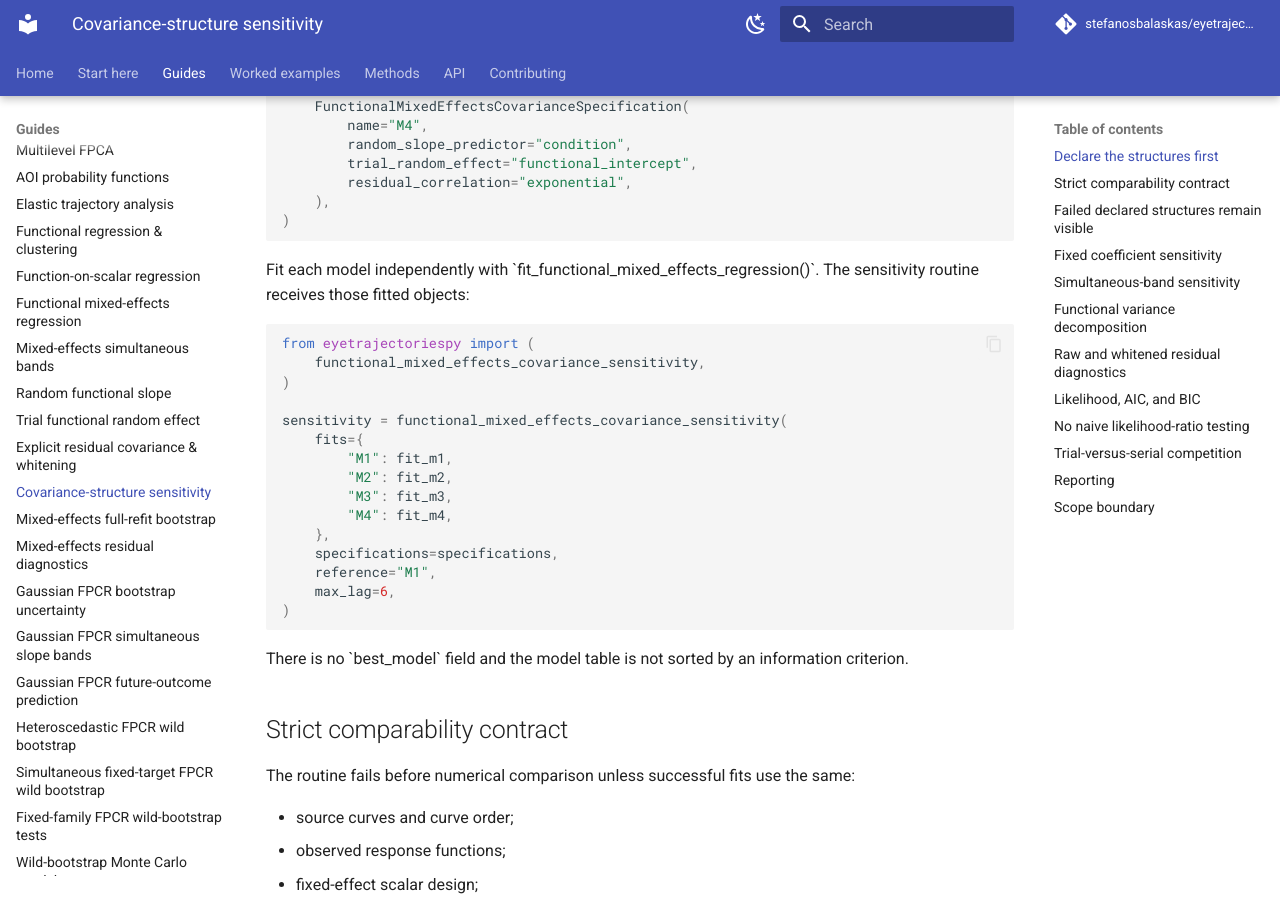
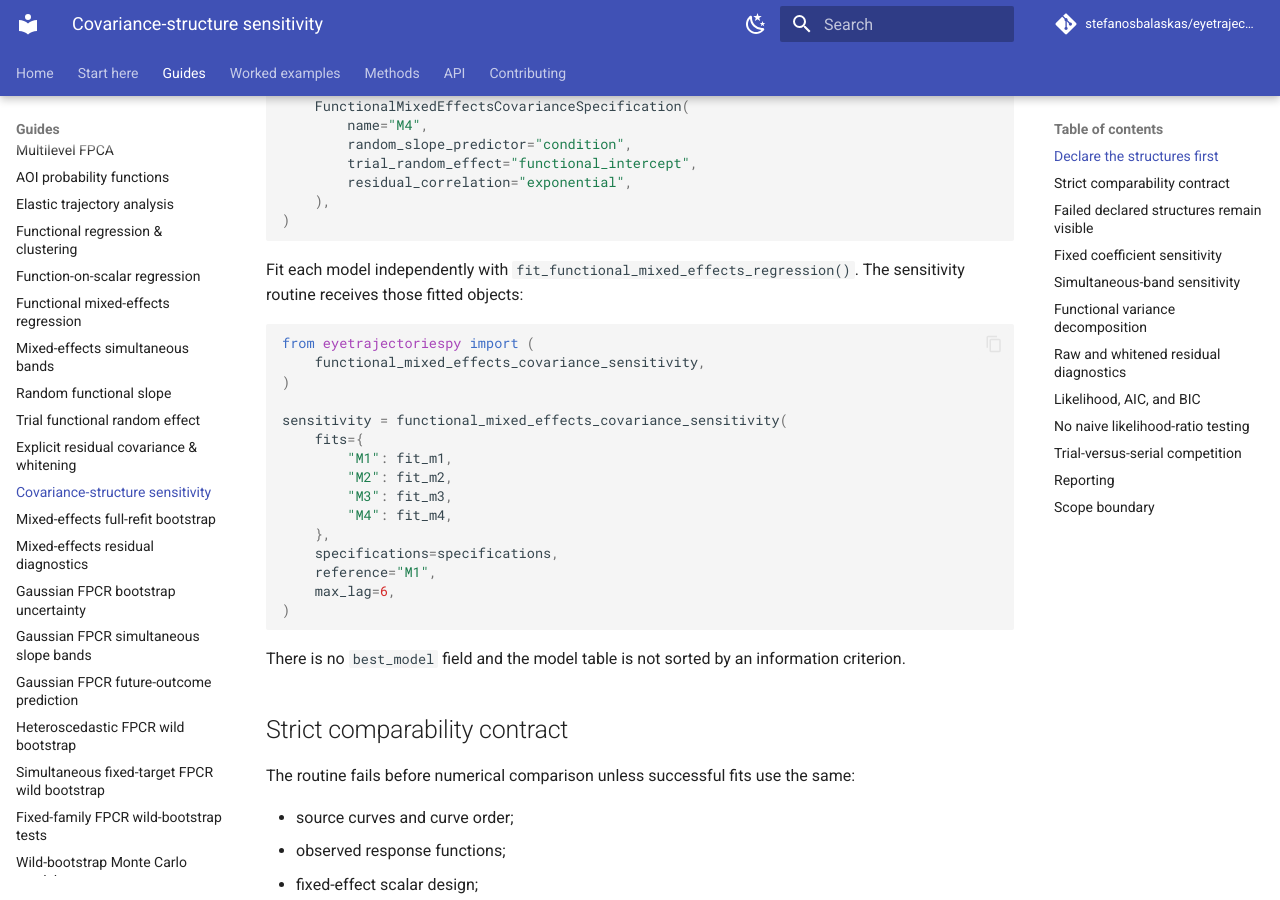
Before and after one commit to stefanosbalaskas/eyetrajectoriespy, an MkDocs documentation site: the page built from docs/methods/functional-mixed-effects-covariance-sensitivity.md, in a window 1280 px wide and 900 px high, scrolled down 951 px. Built offline with MkDocs 1.6.1 and Material for MkDocs 9.7.7, drawn with Linux system fonts in a browser that asks for light colours; comment, search, counter and statistics services are not loaded; some of the changed text lies outside the part shown.

Commit message:
Repair 0.50 Markdown inline code

```diff
--- a/docs/methods/functional-mixed-effects-covariance-sensitivity.md
+++ b/docs/methods/functional-mixed-effects-covariance-sensitivity.md
@@ -52,7 +52,7 @@ specifications = (
 ~~~
 
 Fit each model independently with
-\`fit_functional_mixed_effects_regression()\`. The sensitivity routine receives
+`fit_functional_mixed_effects_regression()`. The sensitivity routine receives
 those fitted objects:
 
 ~~~python
@@ -73,7 +73,7 @@ sensitivity = functional_mixed_effects_covariance_sensitivity(
 )
 ~~~
 
-There is no \`best_model\` field and the model table is not sorted by an
+There is no `best_model` field and the model table is not sorted by an
 information criterion.
 
 ## Strict comparability contract
@@ -123,8 +123,8 @@ sensitivity = functional_mixed_effects_covariance_sensitivity(
 )
 ~~~
 
-The failed row is retained with \`status="failed"\`,
-\`converged=False\`, the supplied reason, and NaN numerical comparison fields.
+The failed row is retained with `status="failed"`,
+`converged=False`, the supplied reason, and NaN numerical comparison fields.
 It is never replaced, silently omitted, or redrawn.
 
 This contract differs intentionally from the inferential bootstrap, where a
```
